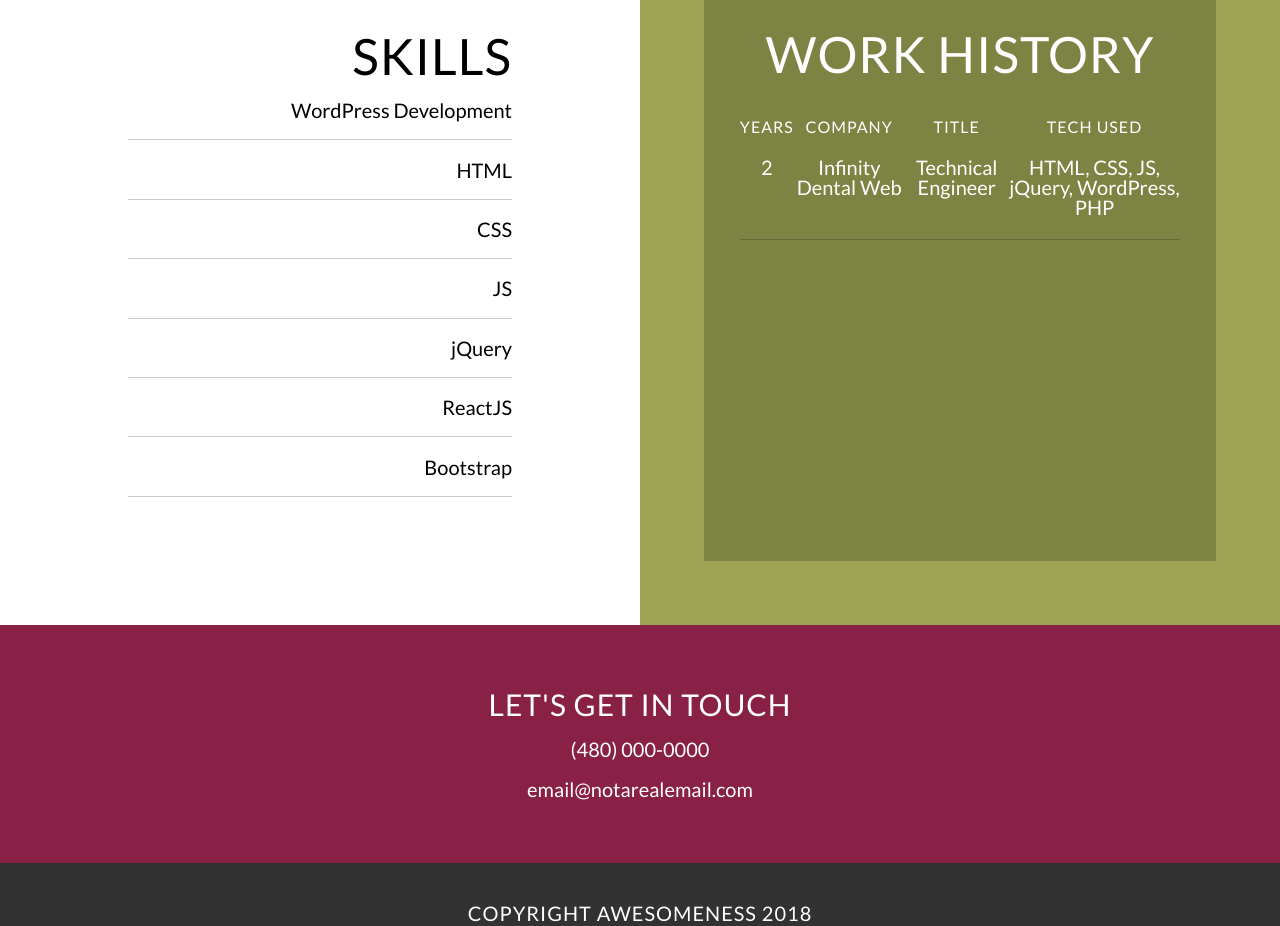
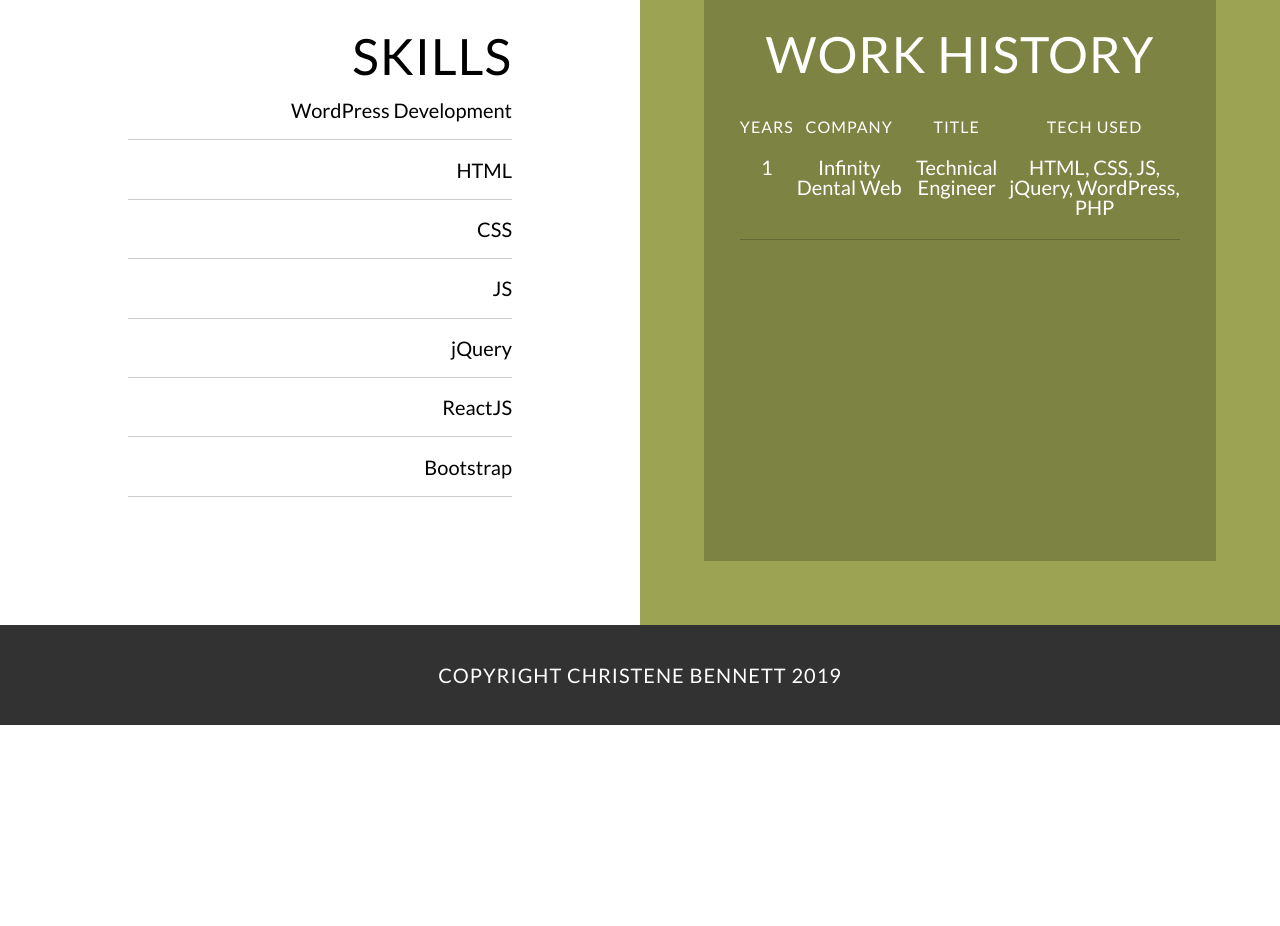
Before and after one commit to christenebennett/christenebennett.github.io, a plain HTML site: page index.html in a window 1280 px wide. Shown: the part 1380-2306 px from the top of the page. After the commit the page ends 2105 px from the top, so only its background shows below. Drawn offline with Linux system fonts and the light colour scheme.

Commit message:
removes contact bar at bottom of page; corrects work history time

```diff
--- a/index.html
+++ b/index.html
@@ -64,7 +64,7 @@
               <th>Tech Used</th>
             </tr>
             <tr>
-              <td>2</td>
+              <td>1</td>
               <td>Infinity Dental Web</td>
               <td>Technical Engineer</td>
               <td>HTML, CSS, JS, jQuery, WordPress, PHP</td>
@@ -75,14 +75,14 @@
       </div>
 
     </section>
-    <section id="contact">
+    <!-- <section id="contact">
       <h4>Let's get in touch</h4>
       <p>(480) 000-0000</p>
       <p>email@notarealemail.com</p>
-    </section>
+    </section> -->
     <footer>
       <div>
-        <p>Copyright Awesomeness 2018</p>
+        <p>Copyright Christene Bennett 2019</p>
       </div>
     </footer>
   </div>
```
